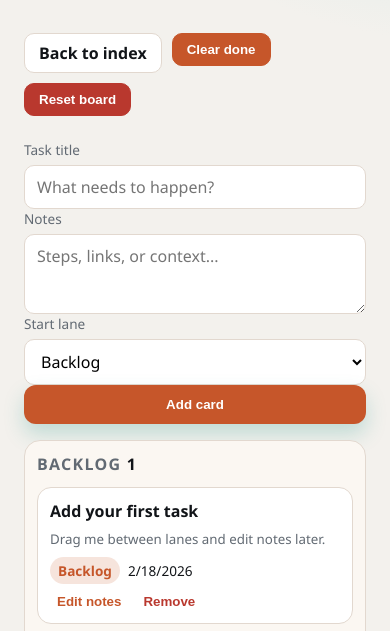
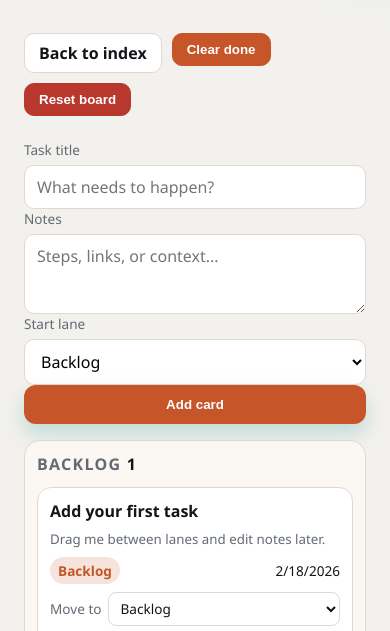
Before and after one commit to McIndi/webutils, a plain HTML site: page docs/kanban.html in a window 390 px wide. Shown: the part 198-829 px from the top of the page. Drawn offline with Linux system fonts and the light colour scheme.

Commit message:
feat: add per-card lane selector for mobile-friendly movement in Kanban board

```diff
--- a/docs/kanban.html
+++ b/docs/kanban.html
@@ -217,6 +217,25 @@
         gap: 8px;
       }
 
+      .move-control {
+        display: inline-flex;
+        align-items: center;
+        gap: 6px;
+      }
+
+      .move-control label {
+        color: var(--muted);
+      }
+
+      .move-control select {
+        font: inherit;
+        border: 1px solid var(--stroke);
+        border-radius: 8px;
+        background: #fff;
+        color: var(--ink);
+        padding: 4px 8px;
+      }
+
       .tag {
         padding: 4px 8px;
         border-radius: 999px;
@@ -378,6 +397,29 @@
           flex-direction: column;
           align-items: stretch;
         }
+
+        .card {
+          cursor: default;
+        }
+
+        .card-actions {
+          flex-direction: column;
+          align-items: stretch;
+        }
+
+        .card-actions .meta,
+        .card-actions .buttons {
+          justify-content: space-between;
+        }
+
+        .move-control {
+          justify-content: space-between;
+        }
+
+        .move-control select {
+          min-height: 34px;
+          flex: 1;
+        }
       }
     </style>
   </head>
@@ -523,6 +565,33 @@
         tag.className = "tag";
         tag.textContent = laneLabels[lane];
 
+        const moveControl = document.createElement("div");
+        moveControl.className = "move-control";
+
+        const moveLabel = document.createElement("label");
+        const moveSelectId = `move-${id}`;
+        moveLabel.setAttribute("for", moveSelectId);
+        moveLabel.textContent = "Move to";
+
+        const moveSelect = document.createElement("select");
+        moveSelect.id = moveSelectId;
+        Object.entries(laneLabels).forEach(([laneKey, laneText]) => {
+          const option = document.createElement("option");
+          option.value = laneKey;
+          option.textContent = laneText;
+          if (laneKey === lane) {
+            option.selected = true;
+          }
+          moveSelect.appendChild(option);
+        });
+        moveSelect.addEventListener("change", (event) => {
+          const targetLane = event.target.value;
+          if (targetLane !== lane) {
+            moveCard(id, targetLane);
+          }
+        });
+        moveControl.append(moveLabel, moveSelect);
+
         const buttonGroup = document.createElement("div");
         buttonGroup.className = "buttons";
 
@@ -553,7 +622,7 @@
 
         meta.append(tag, time);
         buttonGroup.append(editBtn, removeBtn);
-        actions.append(meta, buttonGroup);
+        actions.append(meta, moveControl, buttonGroup);
 
         card.append(titleEl, noteEl, actions);
 
```
Also changed, not shown: README.md.
